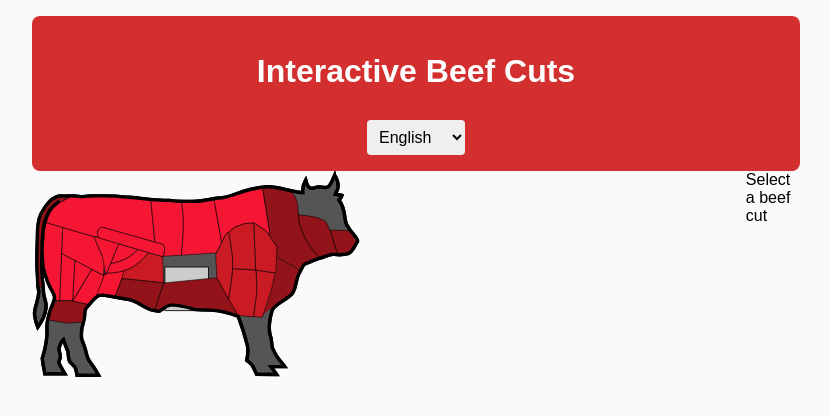
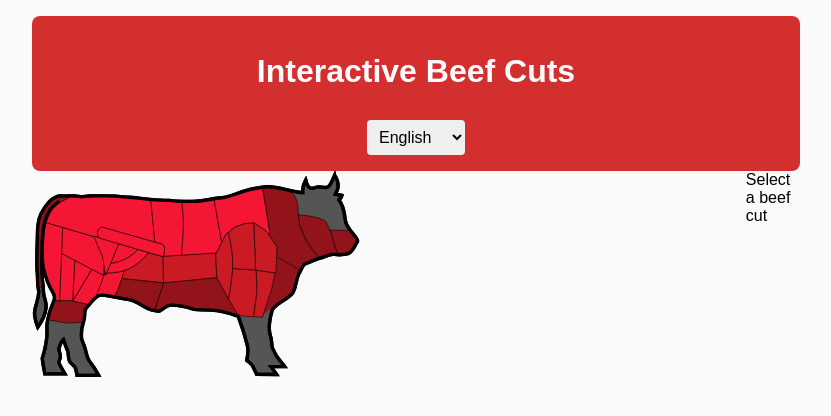
Before and after one commit to sandervaneck/beef-cuts-app, a React (Create React App) app: page / in a window 1280 px wide. Shown: the top 416 px of the page, without its empty margins (224-1055 px from the left). Built offline with nearby package versions, Linux system fonts and the light colour scheme.

Commit message:
finished

```diff
--- a/src/components/BeefCutsMap.tsx
+++ b/src/components/BeefCutsMap.tsx
@@ -9,7 +9,7 @@ const BeefCutsMap: React.FC<Props> = ({ onCutHover }) => {
     <svg
       style={{ width: "200%", height: "auto" }}
       viewBox="0 0 800 250"
-      xmlns="http://www.w3.org/2000/svg"
+      // xmlns="http://www.w3.org/2000/svg"
     >
       <defs id="defs78">
         <marker
@@ -118,11 +118,17 @@ const BeefCutsMap: React.FC<Props> = ({ onCutHover }) => {
           onMouseLeave={() => onCutHover(null)}
         />
         <path
-          id="2"
-          d="M160,100 L210,100 L210,150 L160,150 Z"
-          fill="#ccc"
-          stroke="#000"
-          onMouseEnter={() => onCutHover("2")}
+          fill="#ca1a23"
+          fillOpacity={1}
+          stroke="#000000"
+          strokeWidth={1.00000012}
+          strokeMiterlimit={4}
+          strokeOpacity={1}
+          strokeDasharray={"none"}
+          d="m 332.28125,147.625 -61.375,3.875 0,0.125 -35.34375,1.96875 1.28125,49.40625 0.40625,-1.25 95.9375,-9.40625 -0.28125,-0.53125 -2,-41.5 1.375,-2.6875 z m 0.90625,44.71875 7.15625,13.3125 0.0312,0 -7.1875,-13.3125 z"
+          transform="matrix(0.6362812,0,0,0.6362812,7.6936433,-10.065285)"
+          id="16"
+          onMouseEnter={() => onCutHover("16")}
           onMouseLeave={() => onCutHover(null)}
         />
         <path
```
